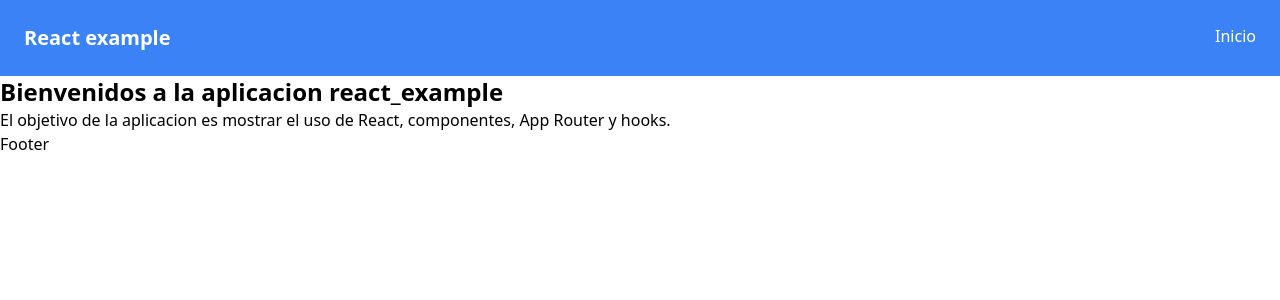
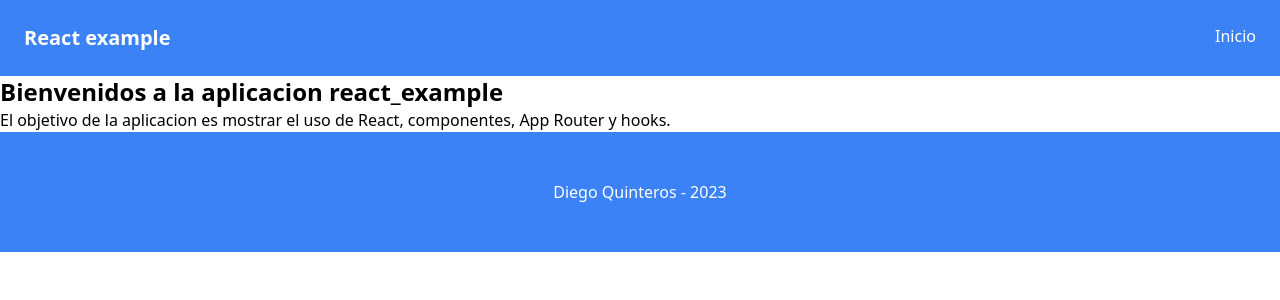
Before and after one commit to sv21009/react_example, a Next.js app: page / in a window 1280 px wide. Shown: the top 300 px of the page. Built offline with nearby package versions, Linux system fonts and the light colour scheme.

Commit message:
💄 Update Footer

```diff
--- a/components/Footer/index.tsx
+++ b/components/Footer/index.tsx
@@ -2,7 +2,9 @@ import React from 'react'
 
 const Footer = () => {
   return (
-    <div>Footer</div>
+    <div className='w-full px-6 py-12 bg-blue-500 flex flex-row justify-center text-white'>
+      <a className='hover:underline' href='mailto:ql17001@ues.edu.sv'>Diego Quinteros - 2023</a>
+    </div>
   )
 }
 
```
